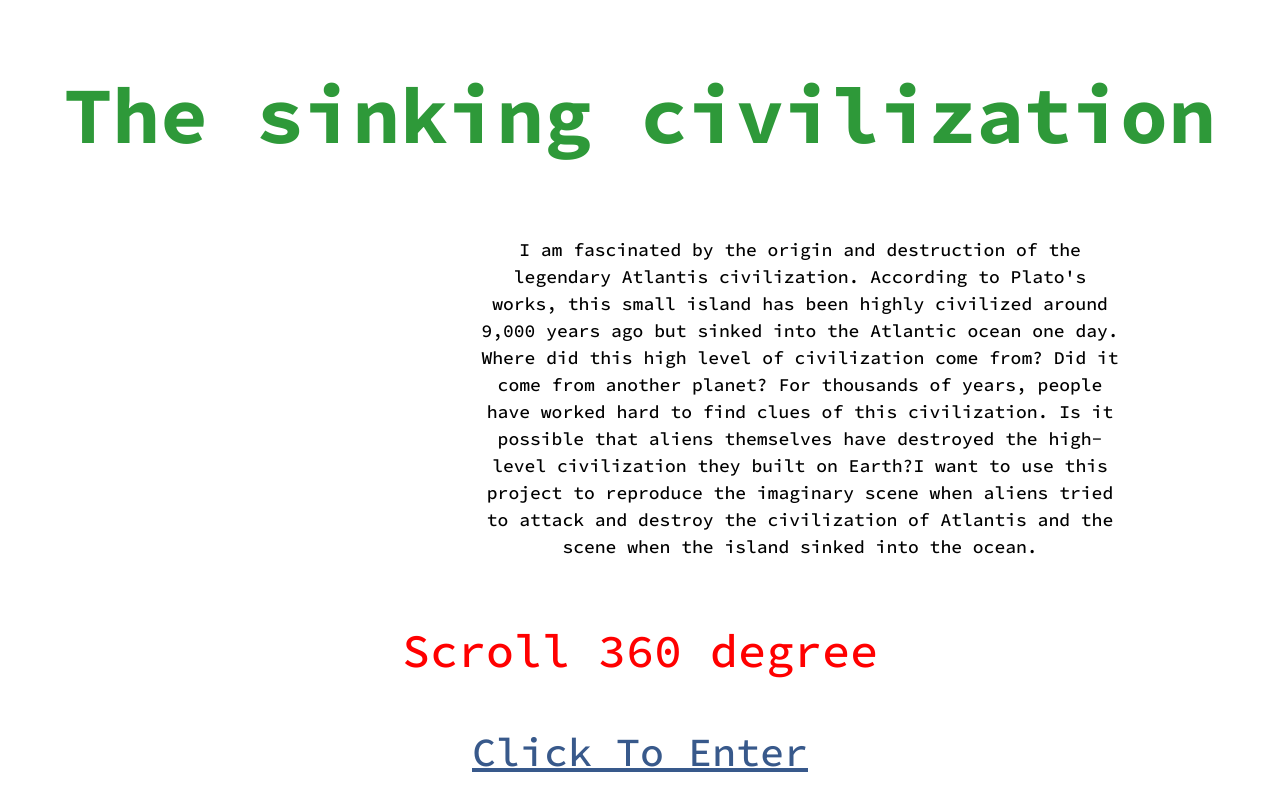
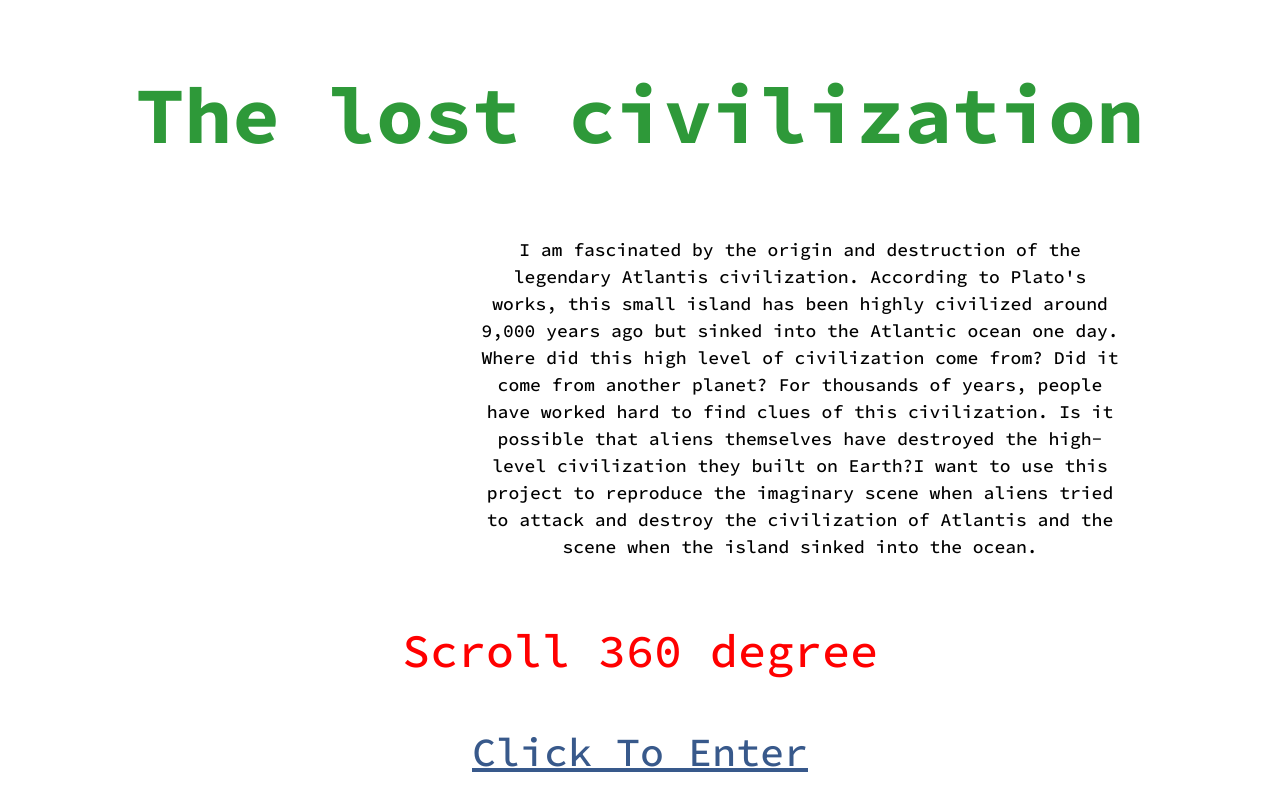
Before and after one commit to lilytea/FinalProject, a plain HTML site: page index.html in a window 1280 px wide. Drawn offline with Linux system fonts and the light colour scheme.

Commit message:
Update index.html

```diff
--- a/index.html
+++ b/index.html
@@ -15,7 +15,7 @@
     <div id="blocker">
       <div id="instructions">
 
-        <h1>The sinking civilization</h1>
+        <h1>The lost civilization</h1>
         <p>
           I am fascinated by the origin and destruction of the legendary Atlantis civilization. According to Plato's works, this small island has been highly civilized around 9,000 years ago but sinked into the Atlantic ocean one day. Where did this high level of civilization come from? Did it come from another planet? For thousands of years, people have worked hard to find clues of this civilization. Is it possible that aliens themselves have destroyed the high-level civilization they built on Earth?I want to use this project to reproduce the imaginary scene when aliens tried to attack and destroy the civilization of Atlantis and the scene when the island sinked into the ocean.
         </p>
```
